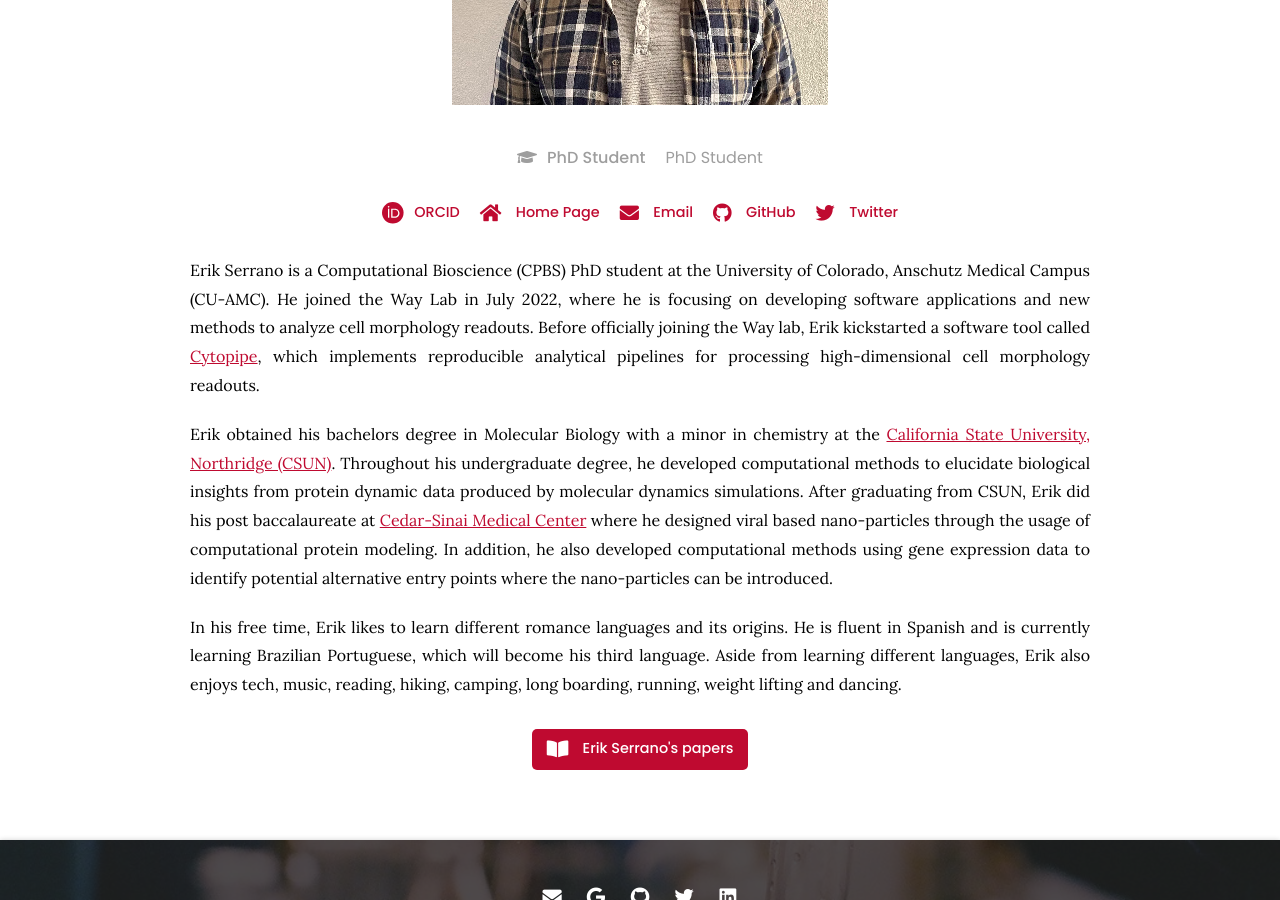
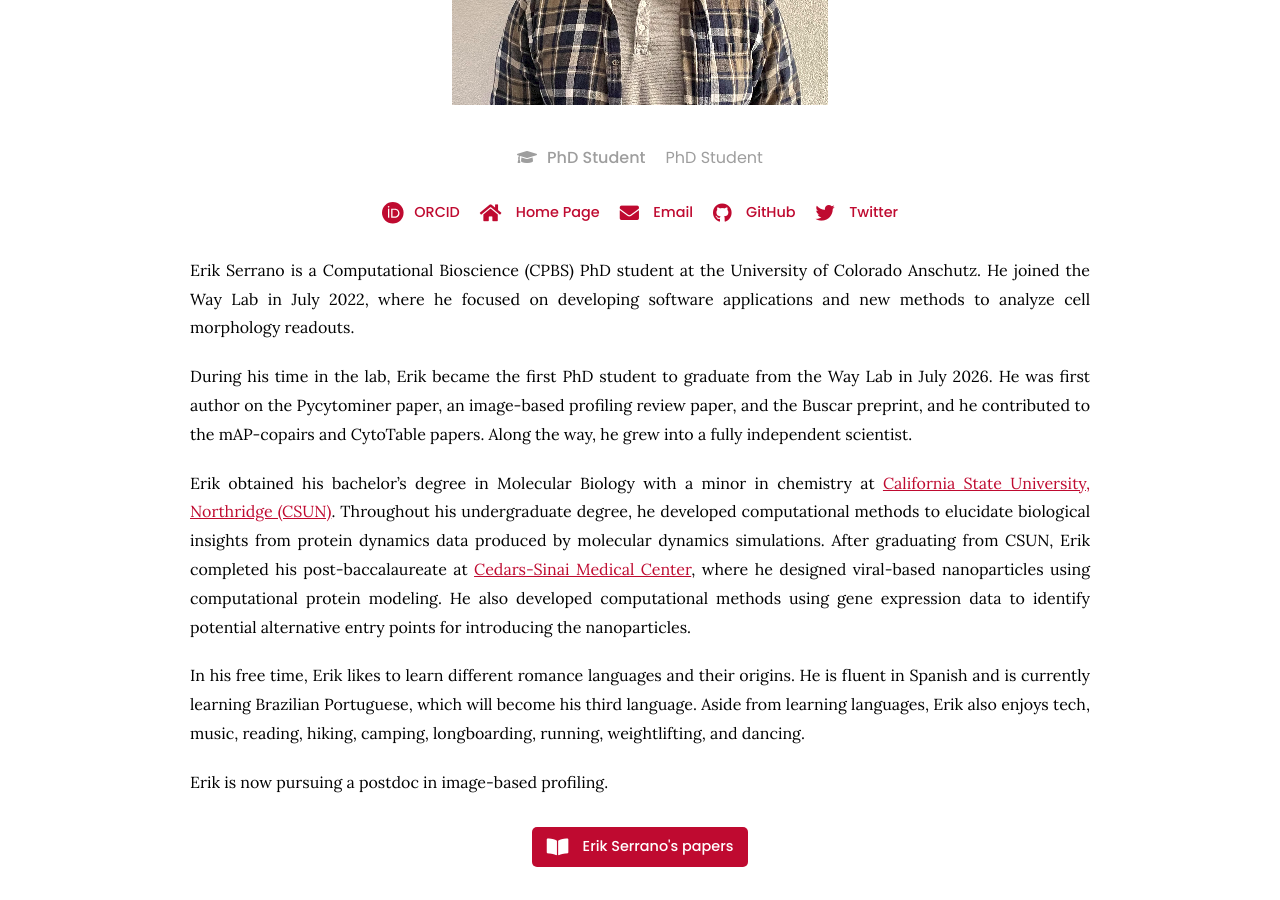
Before and after one commit to WayScience/waysciencelab.com, a Jekyll site: the page built from _members/erik-serrano.md, in a window 1280 px wide and 900 px high, scrolled down 484 px. Built offline with Jekyll 4.4.1, drawn with Linux system fonts in a browser that asks for light colours; nearby versions of some CDN libraries.

Commit message:
Make Jacey and Erik alumni (#37)
* make alum

* modify bio

```diff
--- a/_members/erik-serrano.md
+++ b/_members/erik-serrano.md
@@ -15,18 +15,21 @@ links:
   email: erik.serrano@cuanschutz.com
   github: axiomcura
   twitter: axiomcura
-group: active
+group: alum
 ---
 
-Erik Serrano is a Computational Bioscience (CPBS) PhD student at the University of Colorado, Anschutz Medical Campus (CU-AMC).
-He joined the Way Lab in July 2022, where he is focusing on developing software applications and new methods to analyze cell morphology readouts.
-Before officially joining the Way lab, Erik kickstarted a software tool called [Cytopipe](https://github.com/WayScience/CytoPipe), which implements reproducible analytical pipelines for processing high-dimensional cell morphology readouts.
+Erik Serrano is a Computational Bioscience (CPBS) PhD student at the University of Colorado Anschutz.
+He joined the Way Lab in July 2022, where he focused on developing software applications and new methods to analyze cell morphology readouts.
 
-Erik obtained his bachelors degree in Molecular Biology with a minor in chemistry at the [California State University, Northridge (CSUN)](https://www.csun.edu/).
-Throughout his undergraduate degree, he developed computational methods to elucidate biological insights from protein dynamic data produced by molecular dynamics simulations.
-After graduating from CSUN, Erik did his post baccalaureate at [Cedar-Sinai Medical Center](https://www.cedars-sinai.edu/research/departments-institutes/biomedical-sciences.html) where he designed viral based nano-particles through the usage of computational protein modeling.
-In addition, he also developed computational methods using gene expression data to identify potential alternative entry points where the nano-particles can be introduced.
+During his time in the lab, Erik became the first PhD student to graduate from the Way Lab in July 2026. He was first author on the Pycytominer paper, an image-based profiling review paper, and the Buscar preprint, and he contributed to the mAP-copairs and CytoTable papers. Along the way, he grew into a fully independent scientist.
 
-In his free time, Erik likes to learn different romance languages and its origins.
+Erik obtained his bachelor's degree in Molecular Biology with a minor in chemistry at [California State University, Northridge (CSUN)](https://www.csun.edu/).
+Throughout his undergraduate degree, he developed computational methods to elucidate biological insights from protein dynamics data produced by molecular dynamics simulations.
+After graduating from CSUN, Erik completed his post-baccalaureate at [Cedars-Sinai Medical Center](https://www.cedars-sinai.edu/research/departments-institutes/biomedical-sciences.html), where he designed viral-based nanoparticles using computational protein modeling.
+He also developed computational methods using gene expression data to identify potential alternative entry points for introducing the nanoparticles.
+
+In his free time, Erik likes to learn different romance languages and their origins.
 He is fluent in Spanish and is currently learning Brazilian Portuguese, which will become his third language.
-Aside from learning different languages, Erik also enjoys tech, music, reading, hiking, camping, long boarding, running, weight lifting and dancing.
+Aside from learning languages, Erik also enjoys tech, music, reading, hiking, camping, longboarding, running, weightlifting, and dancing.
+
+Erik is now pursuing a postdoc in image-based profiling.
```
Also changed, not shown: _members/jacey-curd.md (+9 -2 lines).
